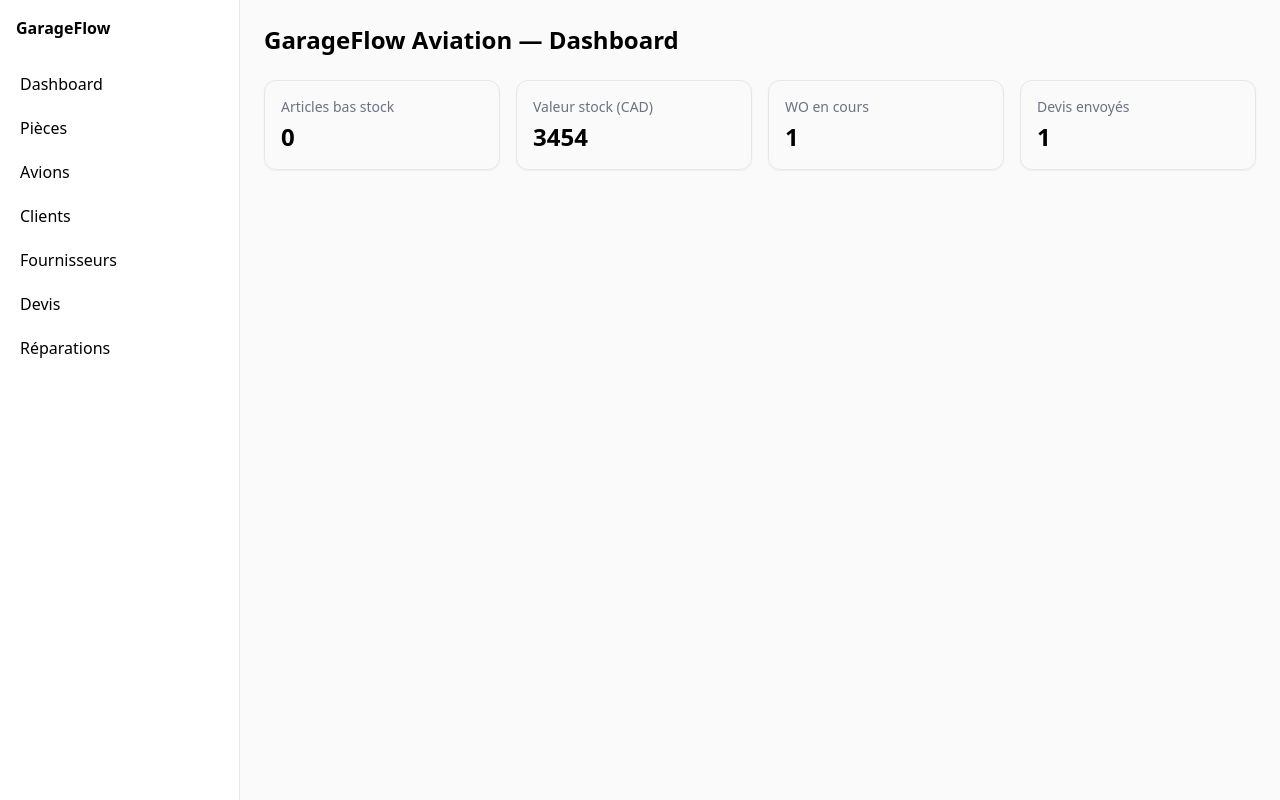
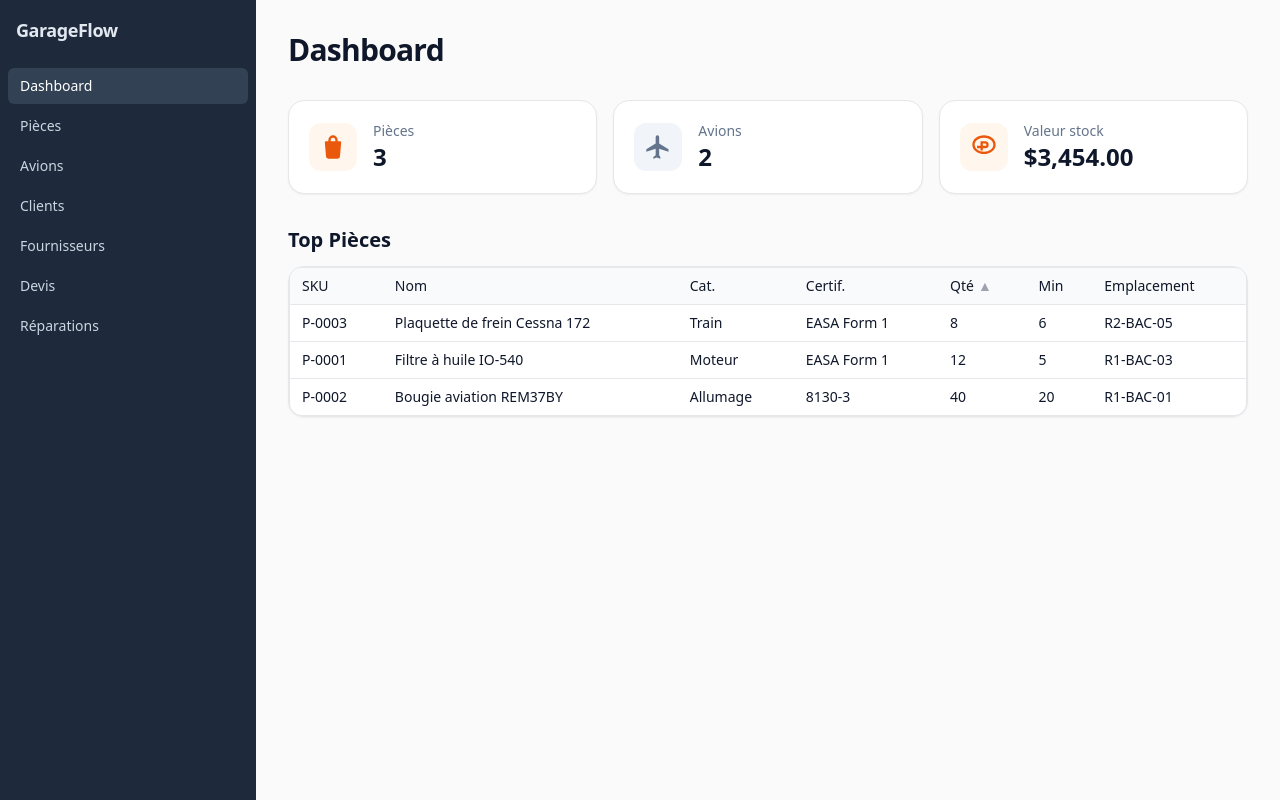
Before and after one commit to MelvinKr/garageflow-aviation, a Next.js app in the folder apps/web/: page / in a window 1280 px wide. Built offline with nearby package versions, Linux system fonts and the light colour scheme.

Commit message:
feat(dashboard): match reference UI with dark sidebar, KPI icon cards, and Top Pièces table

```diff
--- a/apps/web/src/app/layout.tsx
+++ b/apps/web/src/app/layout.tsx
@@ -1,32 +1,17 @@
 import "./globals.css";
 import type { ReactNode } from "react";
-import Link from "next/link";
+import { SidebarNav } from "@/components/SidebarNav";
 
 export const metadata = { title: "GarageFlow Aviation" };
 
 export default function RootLayout({ children }: { children: ReactNode }) {
   return (
     <html lang="fr">
-      <body className="min-h-screen flex bg-neutral-50">
-        <aside className="w-60 border-r bg-white">
-          <div className="p-4 font-semibold">GarageFlow</div>
-          <nav className="flex flex-col gap-1 p-2">
-            {([
-              ["/", "Dashboard"],
-              ["/parts", "Pièces"],
-              ["/aircraft", "Avions"],
-              ["/customers", "Clients"],
-              ["/suppliers", "Fournisseurs"],
-              ["/quotes", "Devis"],
-              ["/workorders", "Réparations"],
-            ] as const).map(([href, label]) => (
-              <Link key={href} href={href} className="px-3 py-2 rounded hover:bg-neutral-100">
-                {label}
-              </Link>
-            ))}
-          </nav>
-        </aside>
-        <main className="flex-1">{children}</main>
+      <body className="min-h-screen flex bg-neutral-50 text-slate-900">
+        <SidebarNav />
+        <main className="flex-1">
+          {children}
+        </main>
       </body>
     </html>
   );
--- a/apps/web/src/app/page.tsx
+++ b/apps/web/src/app/page.tsx
@@ -1,17 +1,94 @@
-import { getKpis } from "@/lib/mock";
-import { StatCard } from "@/components/StatCard";
+"use client";
+import { useMemo, useState } from "react";
+import { getKpis, getParts, getAircraft } from "@/lib/mock";
+import { KpiCard } from "@/components/KpiCard";
+import { DataTable, type Sorter } from "@/components/DataTable";
 
 export default function Page() {
   const k = getKpis();
+  const parts = getParts();
+  const aircraft = getAircraft();
+  const [sorters, setSorters] = useState<Sorter<any>[]>([{ key: "qty", dir: "asc" }]);
+
+  const topParts = useMemo(() => {
+    return [...parts]
+      .sort((a: any, b: any) => (a.qty ?? 0) - (b.qty ?? 0))
+      .slice(0, 3);
+  }, [parts]);
+
+  const currency = (n: number) =>
+    n.toLocaleString(undefined, { style: "currency", currency: "CAD" }).replace("CA$", "$");
+
   return (
-    <main className="p-6 space-y-6">
-      <h1 className="text-2xl font-semibold">GarageFlow Aviation — Dashboard</h1>
-      <div className="grid grid-cols-1 sm:grid-cols-2 lg:grid-cols-4 gap-4">
-        <StatCard label="Articles bas stock" value={k.lowStock} />
-        <StatCard label="Valeur stock (CAD)" value={k.totalStockValue} />
-        <StatCard label="WO en cours" value={k.openWo} />
-        <StatCard label="Devis envoyés" value={k.quotesSent} />
-      </div>
+    <main className="p-8 space-y-8">
+      <h1 className="text-3xl font-semibold tracking-tight">Dashboard</h1>
+
+      <section className="grid grid-cols-1 gap-4 md:grid-cols-3">
+        <KpiCard
+          icon={<BagIcon />}
+          label="Pièces"
+          value={parts.length}
+          accent="orange"
+        />
+        <KpiCard
+          icon={<PlaneIcon />}
+          label="Avions"
+          value={aircraft.length}
+          accent="slate"
+        />
+        <KpiCard
+          icon={<CoinIcon />}
+          label="Valeur stock"
+          value={currency(k.totalStockValue)}
+          accent="orange"
+        />
+      </section>
+
+      <section className="space-y-3">
+        <h2 className="text-xl font-semibold">Top Pièces</h2>
+        <div className="rounded-2xl border bg-white shadow-sm">
+          <DataTable
+            rows={topParts}
+            cols={[
+              { key: "sku" as any, label: "SKU" },
+              { key: "name" as any, label: "Nom" },
+              { key: "category" as any, label: "Cat." },
+              { key: "cert" as any, label: "Certif." },
+              { key: "qty" as any, label: "Qté" },
+              { key: "minQty" as any, label: "Min" },
+              { key: "location" as any, label: "Emplacement" },
+            ]}
+            sortable
+            multiSort={false}
+            sorters={sorters}
+            onSortChange={setSorters}
+          />
+        </div>
+      </section>
     </main>
   );
 }
+
+function BagIcon() {
+  return (
+    <svg viewBox="0 0 24 24" fill="currentColor" className="h-7 w-7">
+      <path d="M8 7V6a4 4 0 1 1 8 0v1h2a1 1 0 0 1 1 1l-1 12a2 2 0 0 1-2 2H8a2 2 0 0 1-2-2L5 8a1 1 0 0 1 1-1h2Zm2 0h4V6a2 2 0 1 0-4 0v1Z" />
+    </svg>
+  );
+}
+
+function PlaneIcon() {
+  return (
+    <svg viewBox="0 0 24 24" fill="currentColor" className="h-7 w-7">
+      <path d="M21 16v-2l-8-5V3.5a1.5 1.5 0 1 0-3 0V9L2 14v2l8-2.5V19l-2 1.5V22l3-1 3 1v-1.5L13 19v-5.5l8 2.5Z" />
+    </svg>
+  );
+}
+
+function CoinIcon() {
+  return (
+    <svg viewBox="0 0 24 24" fill="currentColor" className="h-7 w-7">
+      <path d="M12 2C6.477 2 2 5.582 2 10s4.477 8 10 8 10-3.582 10-8S17.523 2 12 2Zm0 14c-4.411 0-8-2.691-8-6s3.589-6 8-6 8 2.691 8 6-3.589 6-8 6Zm-1-9h2a3 3 0 1 1 0 6h-2v2h-2v-2H6v-2h3V7h2Zm2 2h-2v2h2a1 1 0 0 0 0-2Z" />
+    </svg>
+  );
+}
--- /dev/null
+++ b/apps/web/src/components/KpiCard.tsx
@@ -0,0 +1,29 @@
+import * as React from "react";
+
+export function KpiCard({
+  icon,
+  label,
+  value,
+  accent = "orange",
+}: {
+  icon: React.ReactNode;
+  label: string;
+  value: string | number;
+  accent?: "orange" | "slate" | "emerald";
+}) {
+  const bg = accent === "orange" ? "bg-orange-50" : accent === "emerald" ? "bg-emerald-50" : "bg-slate-100";
+  const fg = accent === "orange" ? "text-orange-600" : accent === "emerald" ? "text-emerald-600" : "text-slate-500";
+  return (
+    <div className="rounded-2xl border bg-white p-5 shadow-sm">
+      <div className="flex items-center gap-4">
+        <div className={`grid h-12 w-12 place-items-center rounded-xl ${bg}`}>
+          <span className={`text-2xl ${fg}`}>{icon}</span>
+        </div>
+        <div>
+          <div className="text-sm text-slate-500">{label}</div>
+          <div className="text-2xl font-semibold">{value}</div>
+        </div>
+      </div>
+    </div>
+  );
+}
--- /dev/null
+++ b/apps/web/src/components/SidebarNav.tsx
@@ -0,0 +1,40 @@
+"use client";
+import Link from "next/link";
+import { usePathname } from "next/navigation";
+
+const links: Array<[href: string, label: string]> = [
+  ["/", "Dashboard"],
+  ["/parts", "Pièces"],
+  ["/aircraft", "Avions"],
+  ["/customers", "Clients"],
+  ["/suppliers", "Fournisseurs"],
+  ["/quotes", "Devis"],
+  ["/workorders", "Réparations"],
+];
+
+export function SidebarNav() {
+  const pathname = usePathname();
+  return (
+    <aside className="w-64 bg-slate-800 text-slate-200 min-h-screen">
+      <div className="p-4 text-lg font-semibold tracking-tight">GarageFlow</div>
+      <nav className="flex flex-col gap-1 p-2 text-sm">
+        {links.map(([href, label]) => {
+          const active = pathname === href;
+          return (
+            <Link
+              key={href}
+              href={href}
+              className={`px-3 py-2 rounded-md transition-colors ${
+                active
+                  ? "bg-slate-700 text-white"
+                  : "text-slate-300 hover:bg-slate-700/50 hover:text-white"
+              }`}
+            >
+              {label}
+            </Link>
+          );
+        })}
+      </nav>
+    </aside>
+  );
+}
```
